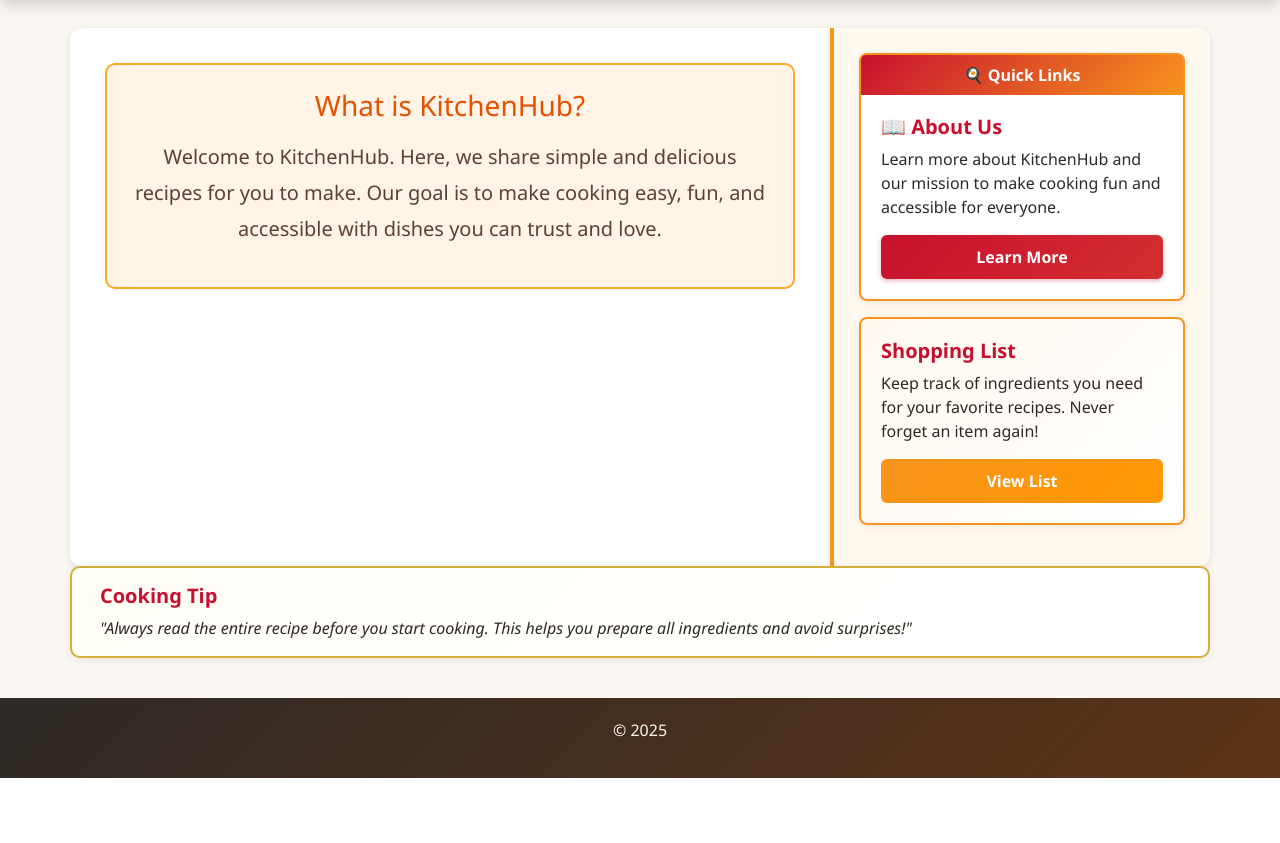
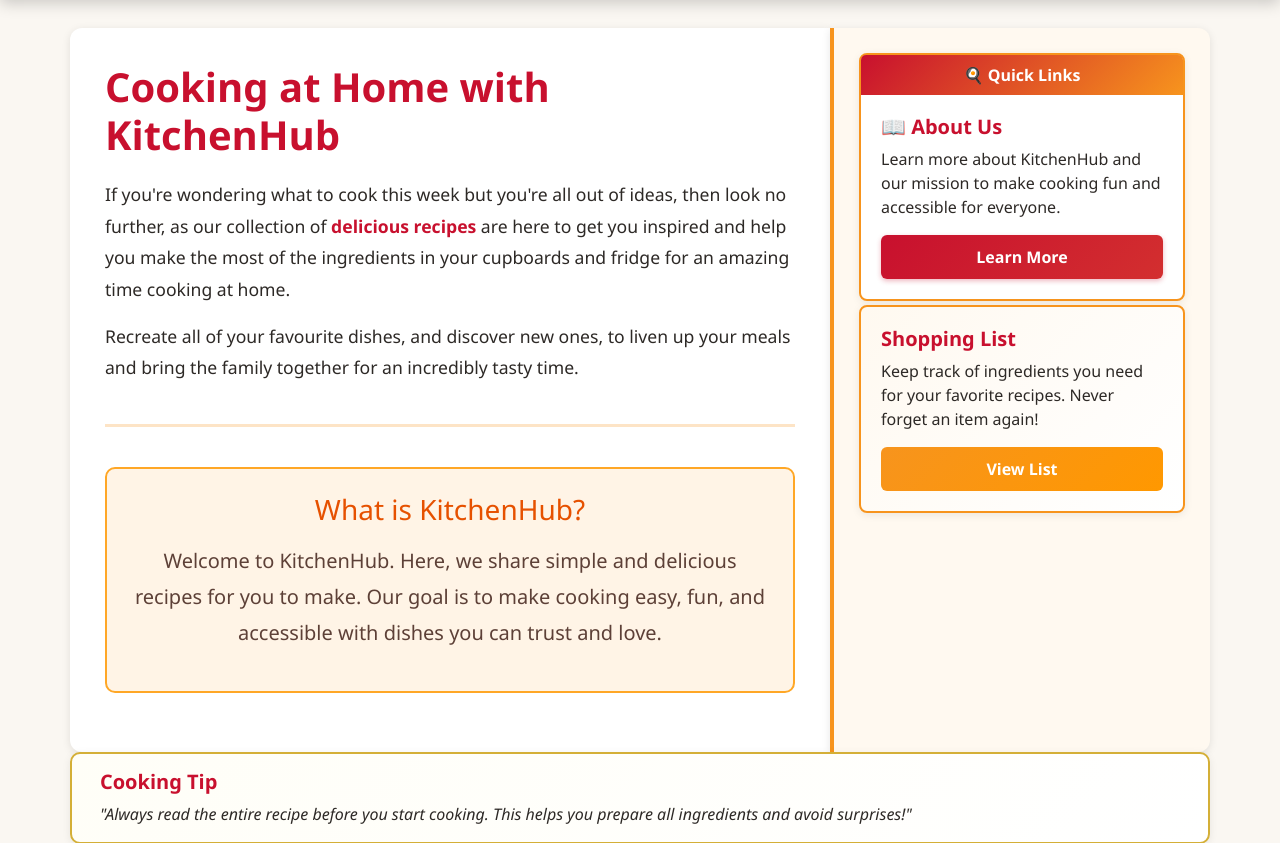
Before and after one commit to DaianaPopa/Food-RecipeManager--efssdProject-, a Flask app: page / in a window 1280 px wide. Shown: the part 80-923 px from the top of the page. Before the commit the page ends 858 px from the top, so only its background shows below. Run offline with Flask 3, Linux system fonts and the light colour scheme; some libraries are stand-ins or nearby versions.

Commit message:
home page title and intro

```diff
--- a/templates/base.html
+++ b/templates/base.html
@@ -76,7 +76,7 @@
             <div id="sidebar" class="col-md-4">
 
                 <!-- Welcome card at the top of sidebar -->
-                <div class="card mb-3 welcome-card">
+                <div class="card mb-1 welcome-card">
                     <div class="card-header text-center welcome-card-header">
                         🍳 Quick Links
                     </div>
@@ -89,7 +89,7 @@
 
 
                     <!-- Shopping list card -->
-                    <div class="card mb-3" style="border: 2px solid #f7941d; background: linear-gradient(135deg, #fff9f0 0%, #ffffff 100%);">
+                    <div class="card mb-1" style="border: 2px solid #f7941d; background: linear-gradient(135deg, #fff9f0 0%, #ffffff 100%);">
                     <div class="card-body">
                         <h5 class="card-title"style="color: #c8102e;"> Shopping List</h5>
                         <p class="card-text"style="color: #2d2926;">Keep track of ingredients you need for your favorite recipes. Never forget an item again!</p>
--- a/templates/home.html
+++ b/templates/home.html
@@ -3,7 +3,23 @@
 
 <!-- This block named ‘content’ allows us to define html that can be inserted into the base template block with the same name -->
 {% block content %}
+   <!-- Page title and intro -->
+    <h1 style="color: #c8102e; font-weight: bold; font-size: 2.5rem; margin-bottom: 20px;">
+        Cooking at Home with KitchenHub
+    </h1>
 
+    <p style="color: #2d2926; font-size: 1.1rem; line-height: 1.8; margin-bottom: 15px;">
+        If you're wondering what to cook this week but you're all out of ideas, then look no further, as our collection of
+        <strong style="color: #c8102e;">delicious recipes</strong> are here to get you inspired and help you make the most of the
+        ingredients in your cupboards and fridge for an amazing time cooking at home.
+    </p>
+
+    <p style="color: #2d2926; font-size: 1.1rem; line-height: 1.8; margin-bottom: 40px;">
+        Recreate all of your favourite dishes, and discover new ones, to liven up your meals and bring the family together
+        for an incredibly tasty time.
+    </p>
+
+    <hr style="border-top: 3px solid #f7941d; margin-bottom: 40px;">
 
 <!-- This is the template contents that will be inserted into the {block} 'content' in base.html
  Welcome paragraph  -->
```
